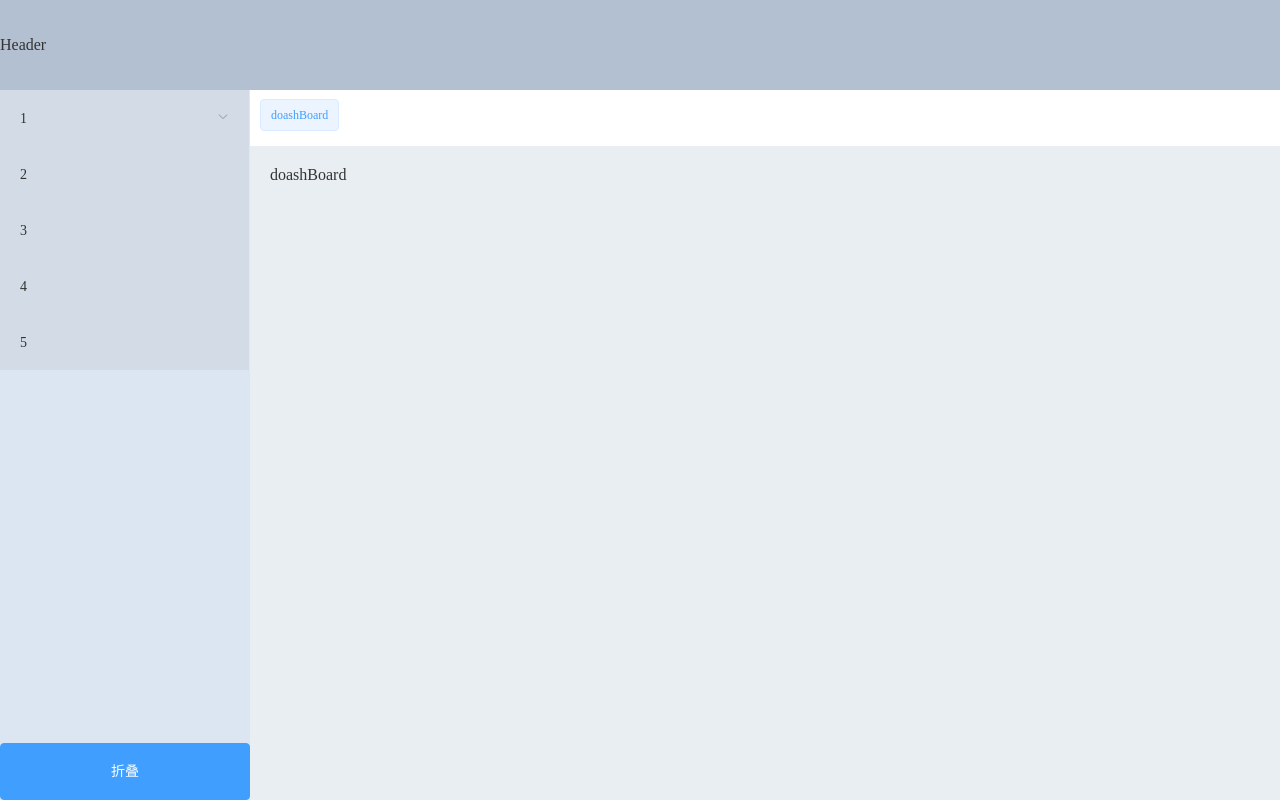
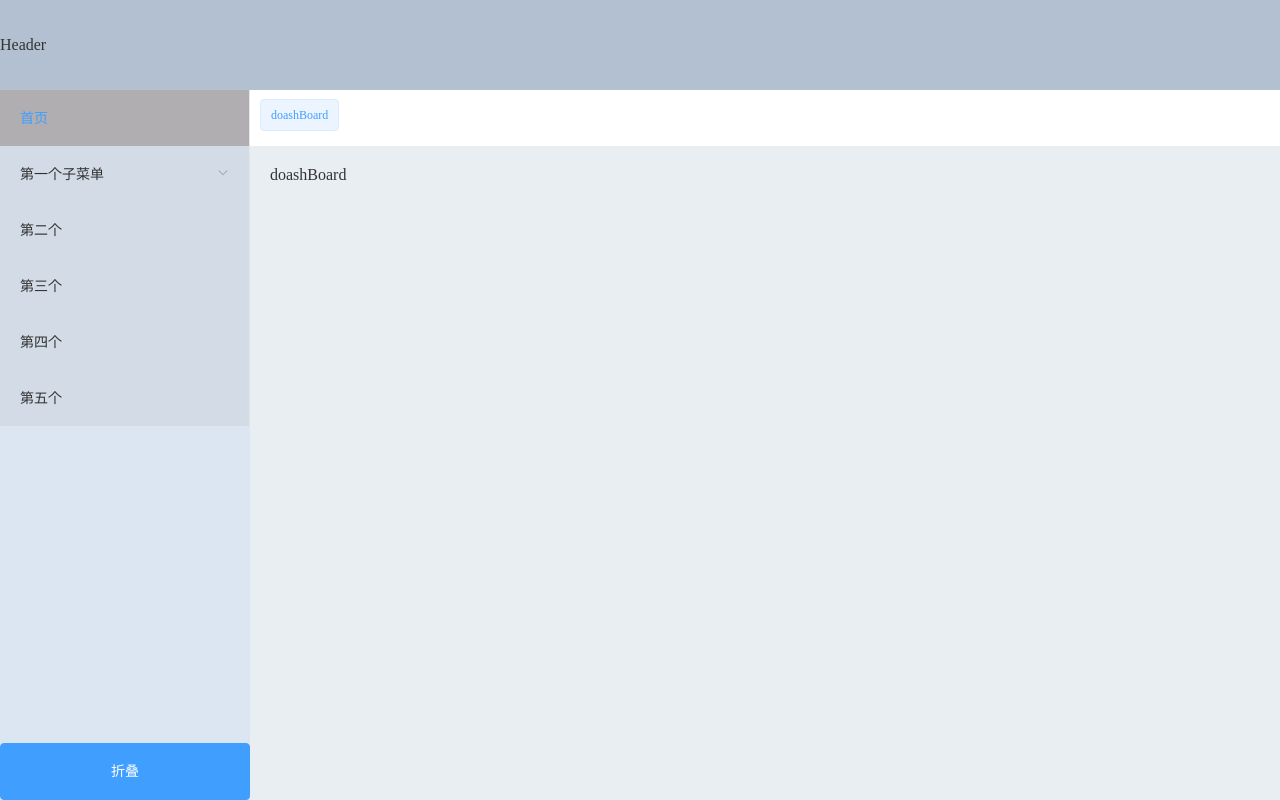
Before and after one commit to 1783644266/myAdmin, a Vue app: page /doashBoard in a window 1280 px wide. Built offline with nearby package versions, Linux system fonts and the light colour scheme.

Commit message:
更改路由格式、菜单代码，用于适应后期角色动态添加

```diff
--- a/package.json
+++ b/package.json
@@ -10,6 +10,7 @@
   "dependencies": {
     "core-js": "^2.6.5",
     "element-ui": "^2.15.6",
+    "nprogress": "^0.2.0",
     "vue": "^2.6.10",
     "vue-router": "^3.0.3",
     "vuex": "^3.0.1"
--- a/src/layout/components/menuItem.vue
+++ b/src/layout/components/menuItem.vue
@@ -1,12 +1,16 @@
 <template>
   <div class="wrapper">
-    <el-menu-item v-if="!menuList.children" :index="menuList.index" @click.native="pushRouter(menuList)">
-      <!-- <i class="el-icon-location" ></i> -->
-      <span >{{menuList.index}}</span></el-menu-item>
-    <el-submenu v-else :index="menuList.index">
+    <el-menu-item
+      v-if="!menuList.children || (menuList.children.length == 1)"
+      :index="resolveIndex(menuList)"
+      @click.native="pushRouter(menuList)"
+    >
+      <span >{{menuList.children? menuList.children[0].meta.title : menuList.meta.title}}</span>
+    </el-menu-item>
+
+    <el-submenu v-else :index="resolveIndex(menuList)">
       <template slot="title">
-        <!-- <i class="" ></i> -->
-        <span >{{menuList.index}}</span>
+        <span >{{menuList.meta.title}}</span>
       </template>
       <menuItem v-for="item in menuList.children" :key="item.index" :menuList="item" />
     </el-submenu>
@@ -14,18 +18,25 @@
 </template>
 
 <script >
+
 export default {
   name: 'menuItem',
   props: {
     menuList: Object
   },
   methods: {
-    pushRouter(route) {
+    pushRouter(menuList) {
+      console.log(menuList);
+      const route = menuList.children ? menuList.children[0] : menuList
       this.$store.commit('m_setActiveRoute', route)
       const { name } = route
       if (name == this.$route.name) return
       this.$store.dispatch('a_addRoute', route)
       this.$router.replace({ name })
+    }, // 去其他路由
+    resolveIndex(menuList) {
+      const child = menuList.children
+      return (!child || child.length > 1) ? menuList.name : menuList.children[0].name
     }
   }
 }
--- a/src/layout/components/siderBar.vue
+++ b/src/layout/components/siderBar.vue
@@ -6,10 +6,11 @@
         :collapse-transition="false"
         mode="vertical"
         :collapse="isCollapse"
-        :default-active="activeRoute.index"
+        :default-active="activeRoute.name"
         background-color="#D3DCE6"
+        v-if="userRoutes.length"
       >
-        <menuItem v-for="item in menuList" :key="item.index" :menuList="item" />
+        <menuItem v-for="item in userRoutes" :key="item.index" :menuList="item" />
       </el-menu>
     </el-scrollbar>
     <el-button class="toggleCollapse" type="primary" @click="$store.commit('setIsCollapse')">
@@ -26,7 +27,7 @@ export default {
     menuItem
   },
   computed: {
-    ...mapState(['activeRoute', 'isCollapse'])
+    ...mapState(['activeRoute', 'isCollapse', 'userRoutes'])
   },
   data() {
     return {
--- a/src/main.js
+++ b/src/main.js
@@ -7,6 +7,7 @@ import ElementUI from 'element-ui'
 import'element-ui/lib/theme-chalk/index.css';
 
 import '@/assets/normalize.scss'
+import './permission'
 
 Vue.use(ElementUI)
 Vue.config.productionTip = false
--- /dev/null
+++ b/src/permission.js
@@ -0,0 +1,14 @@
+import router from './router'
+import Nprogress from 'nprogress'
+import 'nprogress/nprogress.css'
+
+Nprogress.configure({ showSpinner: false })
+
+router.beforeEach((to, from , next) => {
+  Nprogress.start()
+  next()
+})
+
+router.afterEach((to, from, next) => {
+  Nprogress.done()
+})
--- a/src/router.js
+++ b/src/router.js
@@ -16,53 +16,112 @@ Vue.use(Router)
 
 // 默认用name当tags标题，如果需要设置meta的title属性
 
-export default new Router({
-  mode: 'history',
-  // base: process.env.BASE_URL,
-  routes: [
+export const staticRoutes =  [
   {
     path: '/',
+    name: 'Layout',
+    redirect: '/doashBoard',
+    component: Layout,
+    children: [
+      {
+        path: 'doashBoard',
+        component: doashBoard,
+        name: 'doashBoard',
+        meta: {
+          title: '首页'
+        }
+      }
+    ]
+  },
+  {
+    path: '/one',
+    name: 'Layout',
+    meta: {
+      title: '第一个子菜单'
+    },
+    component: Layout,
+    children: [
+      {
+        path: 'one',
+        component: one,
+        name: 'one',
+        meta: {
+          title: '第一个选项'
+        }
+      },
+      {
+        path: 'two',
+        component: oneone,
+        name: 'oneone',
+        meta: {
+          title: '第二个选项'
+        }
+      },
+    ]
+  },
+  {
+    path: '/two',
     name: 'Layout',
     component: Layout,
     children: [
       {
-          path: '/one',
-          component: one,
-          name: 'one',
-          children: [
-            {
-              path: 'oneone',
-              component: oneone,
-              name: 'oneone'
+        path: '',
+        component: two,
+        name: 'two',
+        meta: {
+          title: '第二个'
+        }
       }
     ]
   },
   {
-          path: 'two',
-          component: two,
-          name: 'two'
+    path: '/three',
+    name: 'Layout',
+    component: Layout,
+    children: [
+      {
+        path: '',
+        component: three,
+        name: 'three',
+        meta: {
+          title: '第三个'
+        }
+      }
+    ]
   },
   {
-          path: 'doashBoard',
-          component: doashBoard,
-          name: 'doashBoard'
+    path: '/four',
+    name: 'Layout',
+    component: Layout,
+    children: [
+      {
+        path: '',
+        component: four,
+        name: 'four',
+        meta: {
+          title: '第四个'
+        }
+      }
+    ]
   },
   {
-          path: 'three',
-          component: three,
-          name: 'three'
-        },
+    path: '/five',
+    name: 'Layout',
+    component: Layout,
+    children: [
       {
-          path: 'four',
-          component: four,
-          name: 'four'
-        },
-        {
-          path: 'five',
+        path: '',
         component: five,
-          name: 'five'
+        name: 'five',
+        meta: {
+          title: '第五个'
+        }
       }
     ]
   }
 ]
+export default new Router({
+  mode: 'history',
+  // base: process.env.BASE_URL,
+  routes: staticRoutes
 })
--- a/src/store.js
+++ b/src/store.js
@@ -1,10 +1,11 @@
 import Vue from 'vue'
 import Vuex from 'vuex'
-
+import { staticRoutes } from './router'
 Vue.use(Vuex)
 
 const state = {
   routeList: [],
+  userRoutes: staticRoutes, // 用户权限路由
   activeRoute: {},
   isCollapse: false, // 菜单收缩
 }
```
Also changed, not shown: 1 other file (tests, documents, lock files or other folders). Lines whose indentation alone changed are shown as unchanged.
